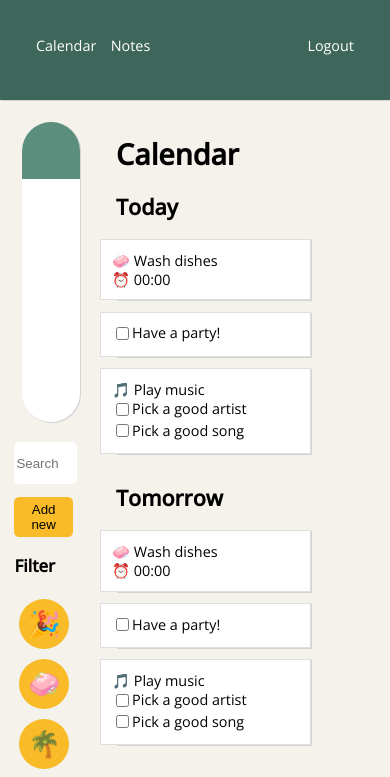
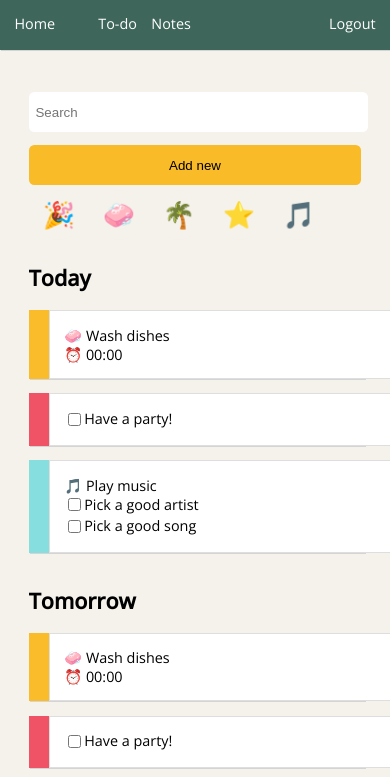
Before and after one commit to bkruotsalainen/notenook, a React (Vite) app in the folder project/: page / in a window 390 px wide. Shown: the top 777 px of the page. Built offline with nearby package versions, Linux system fonts and the light colour scheme; the HTML template or start-up script is replaced by a standard one.

Commit message:
Add scalability for current pages

```diff
--- a/project/src/App.tsx
+++ b/project/src/App.tsx
@@ -1,15 +1,18 @@
 import Calendar from './Calendar.tsx'
+import CalendarMenu from './CalendarMenu.tsx'
 import Header from './Header.tsx'
 import Notes from './Notes.tsx'
-
 import './css/App.css'
 
 function App() {
   return (
     <>
-      <Header/>
-      <Calendar />
-      <Notes />
+    <Header/>
+    <div className="flex-container">
+      <div className="allMmenu"><CalendarMenu /></div>
+      <div className="allCalendar"><Calendar /></div>
+      <div className="allNotes"><Notes /></div>
+   </div>
     </>
   )
 }
--- a/project/src/Calendar.tsx
+++ b/project/src/Calendar.tsx
@@ -1,22 +1,13 @@
 import CalendarBody from "./CalendarBody.tsx"
-import CalendarMenu from "./CalendarMenu.tsx"
 
 import './css/Calendar.css'
 
 function Calendar() {
   return (
     <>
-    <div className="calendarWrapper">
-
-      <div className="calendarMenu">
-        <CalendarMenu />
-      </div>
-
       <div className="calendarBody">
         <CalendarBody/>
       </div>
-
-    </div>
     </>
   )
 }
--- a/project/src/CalendarBody.tsx
+++ b/project/src/CalendarBody.tsx
@@ -1,10 +1,9 @@
 import TaskGroup from "./TaskGroup"
 
 function CalendarBody() {
-
-  return (
+    return (
     <>
-      <h1>Calendar</h1>
+      <h1 className="hideMobile">Calendar</h1>
       <TaskGroup title="Today"/>
       <TaskGroup title="Tomorrow"/>
     </>
--- a/project/src/CalendarMenu.tsx
+++ b/project/src/CalendarMenu.tsx
@@ -1,6 +1,17 @@
+import { useState } from "react";
 import WeekView from "./WeekView"
 
 function CalendarMenu() {
+  const [filterStatus, setFilterStatus] = useState<boolean>(false);
+
+  const filterStyle = {
+    "backgroundColor": filterStatus ? "#FABB29" : "#F5F1EB"
+  }
+
+  const changeFilterStatus = () => {
+      setFilterStatus(!filterStatus);
+  }
+
   return (
     <>
     <div>
@@ -9,12 +20,16 @@ function CalendarMenu() {
 
       <button className="addNewButton">Add new</button>
 
-      <h3>Filter</h3>
-        <button className="filterToggleButton">🎉</button>
-        <button className="filterToggleButton">🧼</button>
-        <button className="filterToggleButton">🌴</button>
-        <button className="filterToggleButton">⭐</button>
-        <button className="filterToggleButton">🎵</button>
+      <h3 className="hideMobile">Filter</h3>
+        <button className="filterToggleButton" onClick={changeFilterStatus} style={filterStyle}>🎉</button>
+
+        <button className="filterToggleButton" onClick={changeFilterStatus} style={filterStyle}>🧼</button>
+
+        <button className="filterToggleButton" onClick={changeFilterStatus} style={filterStyle}>🌴</button>
+
+        <button className="filterToggleButton" onClick={changeFilterStatus} style={filterStyle}>⭐</button>
+
+        <button className="filterToggleButton" onClick={changeFilterStatus} style={filterStyle}>🎵</button>
     </div>
     </>
   )
--- a/project/src/Header.tsx
+++ b/project/src/Header.tsx
@@ -10,8 +10,11 @@ function Header() {
 
       <div className="left">
         <ul className="headerLinks">
+          <li className="homeLink">
+            <a href="">Home</a>
+          </li>
           <li>
-            <a href="">Calendar</a>
+            <a href="">To-do</a>
           </li>
           <li>
             <a href="">Notes</a>
--- a/project/src/WeekView.tsx
+++ b/project/src/WeekView.tsx
@@ -1,11 +1,18 @@
+const months: string[] = [
+  'January', 'February', 'March', 'April', 'May', 'June',
+  'July', 'August', 'September', 'October', 'November', 'December'
+]
+
 function WeekView() {
+  const currentDate = new Date();
 
   return (
     <>
     <div className="weekViewBody">
       <div className="weekViewHeader">
+        {months[currentDate.getMonth()]} {currentDate.getFullYear()}
+        </div>
       </div>
-    </div>
     </>
   )
 }
--- a/project/src/css/App.css
+++ b/project/src/css/App.css
@@ -13,3 +13,58 @@
   background-color: #3F665A;
   box-shadow: 1px 1px #D4D4D4;
 }
+
+.flex-container {
+  display: flex;
+  flex-flow: row wrap;
+  justify-content: center;
+}
+
+.flex-container > div {
+  width: auto;
+  padding: 2em;
+}
+
+.allMenu {
+}
+
+.allCalendar {
+  flex-grow: 3;
+}
+
+.allNotes {
+}
+
+@media screen and (max-width: 1500px) {
+  .allNotes {
+    display: none !important;
+  }
+}
+
+@media screen and (max-width: 850px) {
+  .weekViewBody, .hideMobile {
+  display: none !important;
+  }
+
+  .allMenu, .allCalendar {
+    width: 100vh;
+  }
+
+  .allCalendar {
+    margin-top: -4em;
+  }
+
+  .flex-container {
+    flex-flow: none !important;
+    display: inline;
+  }
+
+  .addNewButton {
+    width: 100%;
+  }
+
+  .searchInput {
+    width: 98%;
+    margin-bottom: 1em;
+  }
+}
--- a/project/src/css/Calendar.css
+++ b/project/src/css/Calendar.css
@@ -1,31 +1,28 @@
 .calendarMenu {
   /* border: 1px solid green; */
-  padding: 1em;
-  width: 15vw;
+  width: 100%;
   min-height: 100%;
-  float: left;
 }
 
 .calendarBody {
   /* border: 1px solid blue; */
-  padding: 1em 1em 1em 2em;
+  width: 100%;
   min-height: 100%;
-  float: left;
 }
 
 .task {
-  width: 50vw;
   box-shadow: 1px 1px #D4D4D4;
+  width: 95%;
   display: inline-block;
-  margin-bottom: 0.5em;
+  padding-left: 20px;
+  margin-bottom: 1em;
 }
 
 .taskBody {
   background-color: rgb(255, 255, 255);
-  width: 96%;
-  float: right;
-  padding: 0.75em;
   border: 1px solid rgb(222, 222, 222);
+  width: 100%;
+  padding: 1em;
 }
 
 .taskColor-yellow {
@@ -50,24 +47,24 @@
   text-transform: uppercase;
   text-align: center;
   font-size: 1.2em;
-  padding-top: 1em;
+  padding-top: 0.85em;
 }
 
 .weekViewBody {
   width: 100%;
   height: 300px;
   background-color: #fff;
-  margin: 0.5em;
   border-radius: 2em;
   box-shadow: 1px 1px #D4D4D4;
 }
 
 .searchInput {
   border: 0;
-  width: 100%;
+  width: 95%;
   height: 40px;
   margin: 1em 0;
   border-radius: 0.4em;
+  padding: 0 0.5em;
 }
 
 .addNewButton {
@@ -87,7 +84,6 @@
   width: 50px;
   border-radius: 2em;
   border: 0;
-  background-color: #fabb29;
 }
 
 .toggleButton:active {
--- a/project/src/css/Header.css
+++ b/project/src/css/Header.css
@@ -19,6 +19,10 @@
   margin-right: 1em;
 }
 
+.homeLink {
+  padding-right: 2em;
+}
+
 a {
   color: white;
   text-decoration: none;
@@ -31,3 +35,21 @@ a:hover {
 a:active {
   color: rgb(204, 202, 189);
 }
+
+@media screen and (max-width: 850px) {
+  .header {
+    height: 50px !important;
+  }
+
+  .right {
+    height: auto;
+    padding: 1em;
+    float: right;
+  }
+
+  .left {
+    height: auto;
+    padding: 1em;
+  }
+
+}
--- a/project/src/css/Note.css
+++ b/project/src/css/Note.css
@@ -1,9 +1,8 @@
 .noteWrapper {
-  margin: 1em  1em 0 0;
-  padding: 1em;
-  width: 29vw;
-  float: right;
   background-color: #fff;
   box-shadow: 1px 1px #D4D4D4;
   border: 1px solid rgb(222, 222, 222);
+  max-width: 30vw;
+  padding: 1em;
+  margin: 0 1em 1em 0em;
 }
```
